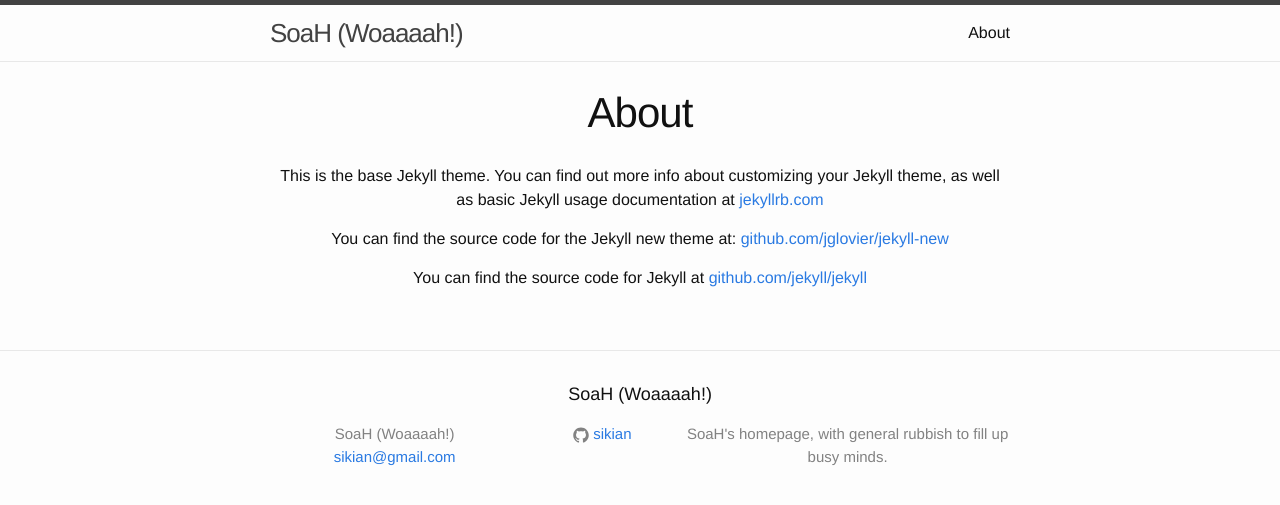
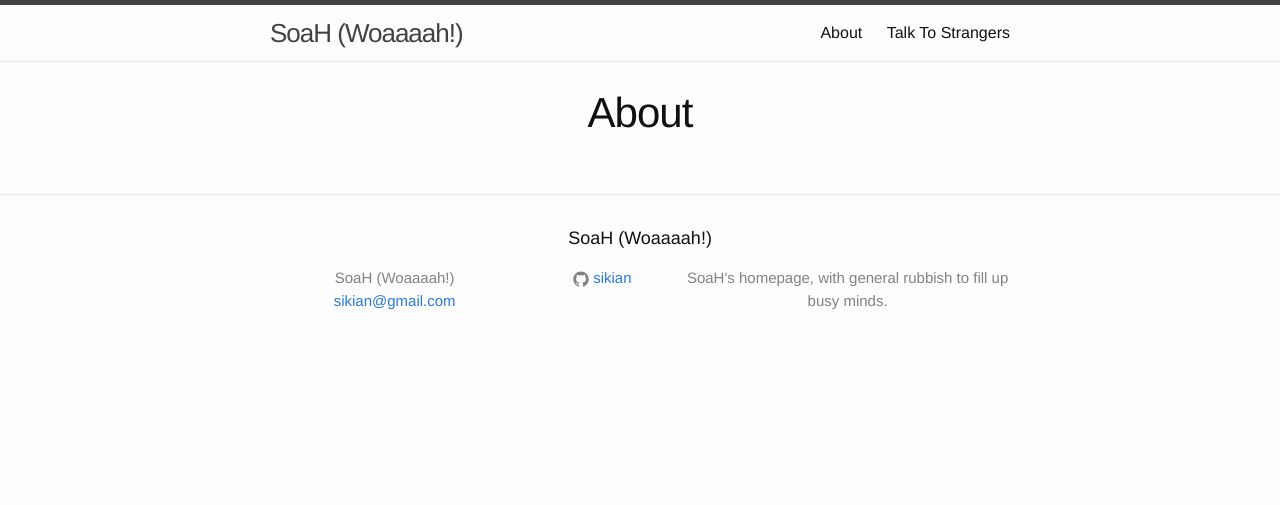
Before and after one commit to Sikian/sikian.github.io, a Jekyll site: the page built from about.md, in a window 1280 px wide. Shown: the top 505 px of the page. Built offline with Jekyll 4.4.1, drawn with Linux system fonts in a browser that asks for light colours.

```diff
--- a/_includes/head.html
+++ b/_includes/head.html
@@ -3,7 +3,7 @@
   <meta http-equiv="X-UA-Compatible" content="IE=edge">
   <meta name="viewport" content="width=device-width, initial-scale=1">
 
-  <title>{% if page.title %}{{ page.title }}{% else %}{{ site.title }}{% endif %}</title>
+  <title>{% if page.title %}SoaH - {{ page.title }}{% else %}{{ site.title }}{% endif %}</title>
   <meta name="description" content="{% if page.excerpt %}{{ page.excerpt | strip_html | strip_newlines | truncate: 160 }}{% else %}{{ site.description }}{% endif %}">
 
   <link rel="stylesheet" href="{{ "/css/main.css" | prepend: site.baseurl }}">
--- a/about.md
+++ b/about.md
@@ -3,9 +3,3 @@ layout: page
 title: About
 permalink: /about/
 ---
-
-This is the base Jekyll theme. You can find out more info about customizing your Jekyll theme, as well as basic Jekyll usage documentation at [jekyllrb.com](http://jekyllrb.com/)
-
-You can find the source code for the Jekyll new theme at: [github.com/jglovier/jekyll-new](https://github.com/jglovier/jekyll-new)
-
-You can find the source code for Jekyll at [github.com/jekyll/jekyll](https://github.com/jekyll/jekyll)
--- /dev/null
+++ b/tts.md
@@ -0,0 +1,6 @@
+---
+layout: tagpage
+title: Talk To Strangers
+tag: fears
+permalink: /tts/
+---
```
Also changed, not shown: _layouts/tagpage.html (added, +11 -0 lines), _posts/2015-04-27-Shedding-fears.markdown (added, +19 -0 lines), index.html (+6 -4 lines).
